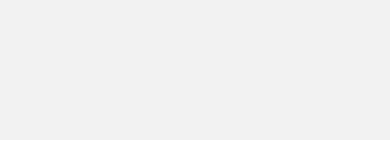
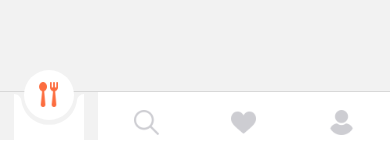
Before and after one commit to vidurasilva/keenEye_react_native_demo_2, a React Native app: screen /Home in a window 390 px wide. Shown: the part 704-854 px from the top of the page. Built offline with nearby package versions, Linux system fonts and the light colour scheme.

Commit message:
Add Tab Bar and buttons

```diff
--- a/App.js
+++ b/App.js
@@ -1,7 +1,8 @@
 import React from 'react';
 import {NavigationContainer} from '@react-navigation/native';
 import {createStackNavigator} from '@react-navigation/stack';
-import {Home, Restaurant, OrderDelivery} from './screens';
+import {Restaurant, OrderDelivery} from './screens';
+import Tabs from './navigation/Tabs';
 
 const Stack = createStackNavigator();
 
@@ -10,8 +11,10 @@ const App = () => {
     <NavigationContainer>
       <Stack.Navigator
         initialRouteName="Home"
-        screenOptions={{headerShown: false}}>
-        <Stack.Screen name="Home" component={Home} />
+        screenOptions={{
+          headerShown: false,
+        }}>
+        <Stack.Screen name="Home" component={Tabs} />
         <Stack.Screen name="Restaurant" component={Restaurant} />
         <Stack.Screen name="OrderDelivery" component={OrderDelivery} />
       </Stack.Navigator>
--- /dev/null
+++ b/navigation/Tabs.js
@@ -0,0 +1,190 @@
+import React from 'react';
+import {Image, TouchableOpacity, View} from 'react-native';
+import {
+  createBottomTabNavigator,
+  BottomTabBar,
+} from '@react-navigation/bottom-tabs';
+import {Home} from '../screens';
+import {COLORS, icons} from '../constants';
+import Svg, {Path} from 'react-native-svg';
+import {isIphoneX} from 'react-native-iphone-x-helper';
+
+const Tab = createBottomTabNavigator();
+
+const TabBarCustomButton = ({accessibilityState, children, onPress}) => {
+  var isSelected = accessibilityState.selected;
+
+  if (isSelected) {
+    return (
+      <View style={{flex: 1, alignItems: 'center'}}>
+        <View style={{flexDirection: 'row', position: 'absolute', top: 0}}>
+          <View style={{flex: 1, backgroundColor: COLORS.white}}></View>
+          <Svg width={70} height={61} viewBox="0 0 75 61">
+            <Path
+              d="M75.2 0v61H0V0c4.1 0 7.4 3.1 7.9 7.1C10 21.7 22.5 33 37.7 33c15.2 0 27.7-11.3 29.7-25.9.5-4 3.9-7.1 7.9-7.1h-.1z"
+              fill={COLORS.white}
+            />
+          </Svg>
+          <View style={{flex: 1, backgroundColor: COLORS.white}}></View>
+        </View>
+
+        <TouchableOpacity
+          style={{
+            top: -22.5,
+            justifyContent: 'center',
+            alignItems: 'center',
+            width: 50,
+            height: 50,
+            borderRadius: 25,
+            backgroundColor: COLORS.white,
+          }}
+          onPress={onPress}>
+          {children}
+        </TouchableOpacity>
+      </View>
+    );
+  } else {
+    return (
+      <TouchableOpacity
+        style={{
+          flex: 1,
+          height: 60,
+          backgroundColor: COLORS.white,
+        }}
+        activeOpacity={1}
+        onPress={onPress}>
+        {children}
+      </TouchableOpacity>
+    );
+  }
+};
+const CustomTabBar = props => {
+  if (isIphoneX()) {
+    return (
+      <View>
+        <View
+          style={{
+            position: 'absolute',
+            bottom: 0,
+            left: 0,
+            right: 0,
+            height: 30,
+            backgroundColor: COLORS.white,
+          }}></View>
+        <BottomTabBar {...props.props} />
+      </View>
+    );
+  } else {
+    return <BottomTabBar {...props.props} />;
+  }
+};
+const Tabs = () => {
+  return (
+    <Tab.Navigator
+      screenOptions={{
+        headerShown: false,
+        tabBarStyle: {backgroundColor: 'transparent'},
+      }}
+      tabBarOptions={{
+        showIcon: true,
+        showLabel: false,
+        lazyLoad: true,
+        style: {
+          backgroundColor: 'transparent',
+          borderTopWidth: 0,
+          position: 'absolute',
+          left: 50,
+          right: 50,
+          bottom: 20,
+          height: 100,
+        },
+      }}
+      tabBar={props => <CustomTabBar props={props} />}>
+      <Tab.Screen
+        name="Home"
+        component={Home}
+        options={{
+          // eslint-disable-next-line react/no-unstable-nested-components
+          tabBarIcon: ({focused}) => (
+            <Image
+              source={icons.cutlery}
+              resizeMode="contain"
+              // eslint-disable-next-line react-native/no-inline-styles
+              style={{
+                backgroundColor: 'transparent',
+                width: 25,
+                height: 25,
+                tintColor: focused ? COLORS.primary : COLORS.secondary,
+              }}
+            />
+          ),
+          tabBarButton: props => <TabBarCustomButton {...props} />,
+        }}
+      />
+
+      <Tab.Screen
+        name="Search"
+        component={Home}
+        options={{
+          // eslint-disable-next-line react/no-unstable-nested-components
+          tabBarIcon: ({focused}) => (
+            <Image
+              source={icons.search}
+              resizeMode="contain"
+              // eslint-disable-next-line react-native/no-inline-styles
+              style={{
+                width: 25,
+                height: 25,
+                tintColor: focused ? COLORS.primary : COLORS.secondary,
+              }}
+            />
+          ),
+          tabBarButton: props => <TabBarCustomButton {...props} />,
+        }}
+      />
+
+      <Tab.Screen
+        name="Like"
+        component={Home}
+        options={{
+          // eslint-disable-next-line react/no-unstable-nested-components
+          tabBarIcon: ({focused}) => (
+            <Image
+              source={icons.like}
+              resizeMode="contain"
+              // eslint-disable-next-line react-native/no-inline-styles
+              style={{
+                width: 25,
+                height: 25,
+                tintColor: focused ? COLORS.primary : COLORS.secondary,
+              }}
+            />
+          ),
+          tabBarButton: props => <TabBarCustomButton {...props} />,
+        }}
+      />
+      <Tab.Screen
+        name="User"
+        component={Home}
+        options={{
+          // eslint-disable-next-line react/no-unstable-nested-components
+          tabBarIcon: ({focused}) => (
+            <Image
+              source={icons.user}
+              resizeMode="contain"
+              // eslint-disable-next-line react-native/no-inline-styles
+              style={{
+                width: 25,
+                height: 25,
+                tintColor: focused ? COLORS.primary : COLORS.secondary,
+              }}
+            />
+          ),
+          tabBarButton: props => <TabBarCustomButton {...props} />,
+        }}
+      />
+    </Tab.Navigator>
+  );
+};
+
+export default Tabs;
--- a/package.json
+++ b/package.json
@@ -18,9 +18,11 @@
     "react-native": "0.68.2",
     "react-native-cli": "^2.0.1",
     "react-native-gesture-handler": "^2.5.0",
+    "react-native-iphone-x-helper": "^1.3.1",
     "react-native-reanimated": "^2.9.1",
     "react-native-safe-area-context": "^4.3.1",
-    "react-native-screens": "^3.15.0"
+    "react-native-screens": "^3.15.0",
+    "react-native-svg": "^12.4.0"
   },
   "devDependencies": {
     "@babel/core": "^7.18.6",
```
Also changed, not shown: 3 other files (tests, documents, lock files or other folders).
